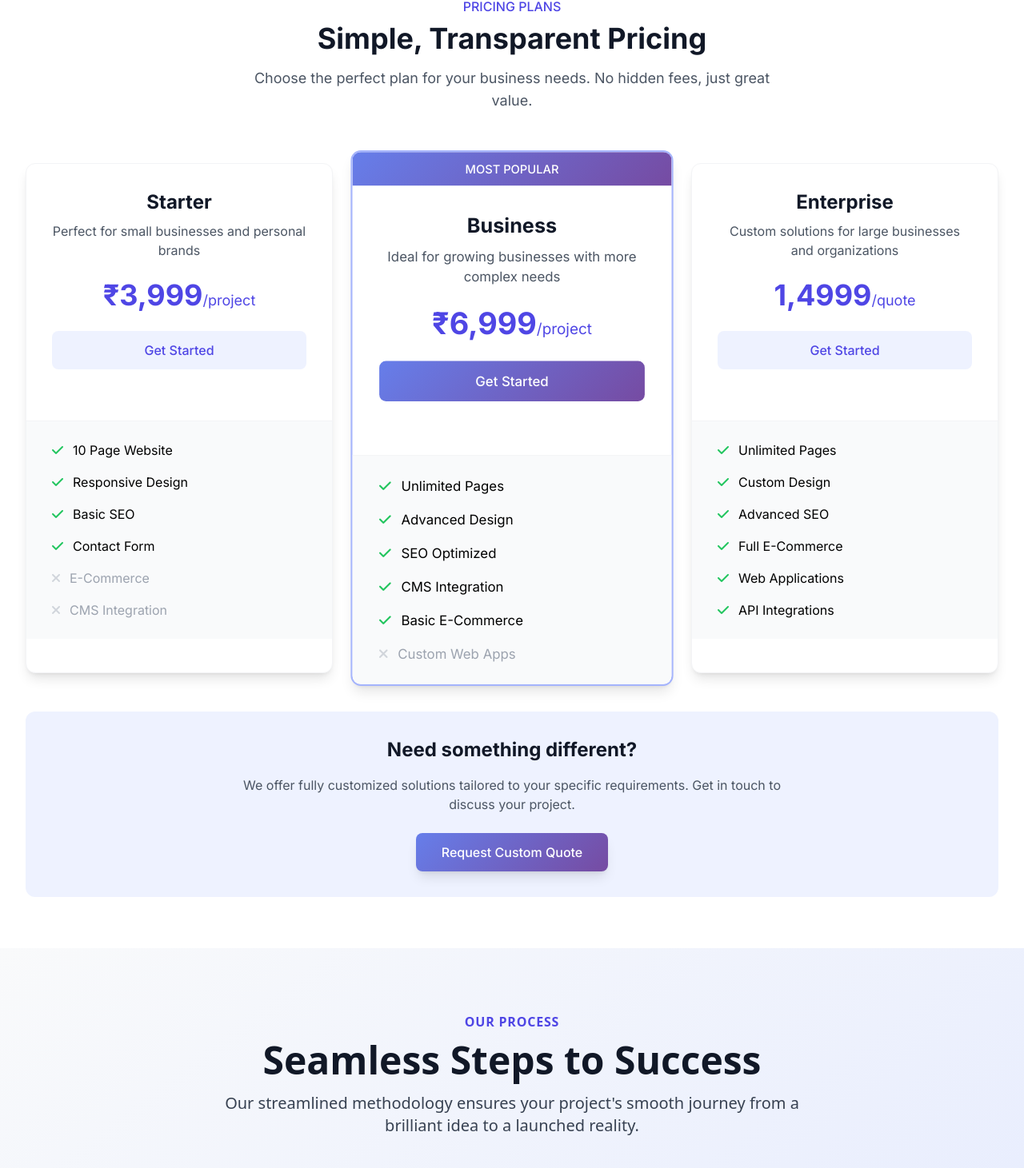
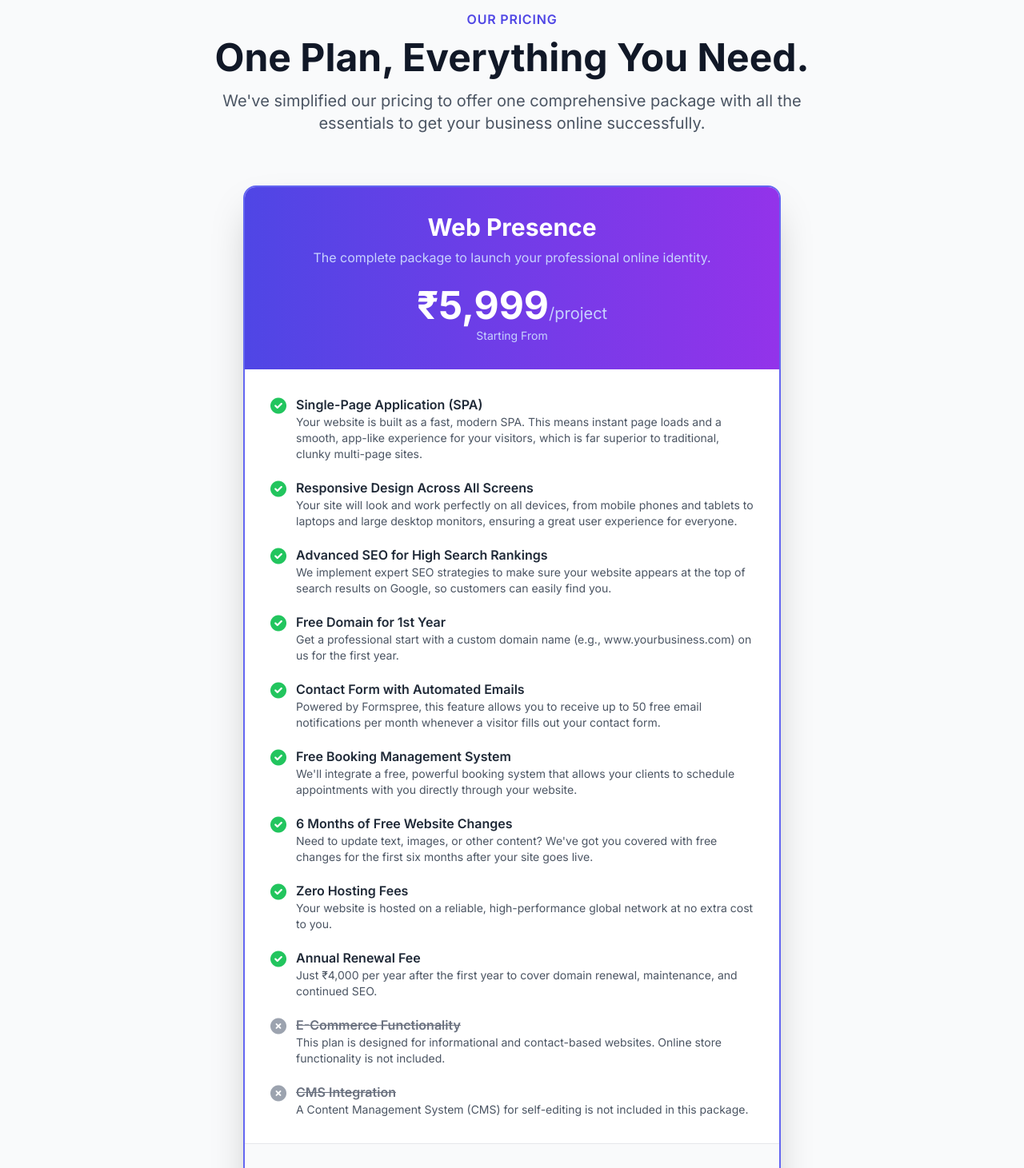
Before and after one commit to BuvaneshPandiyan/SiteOra-1, a React (Create React App) app: page / in a window 1280 px wide. Shown: the part 5226-6687 px from the top of the page at 80% size. Built offline with nearby package versions, Linux system fonts and the light colour scheme.

Commit message:
Update Pricing.js

```diff
--- a/src/components/Pricing.js
+++ b/src/components/Pricing.js
@@ -1,124 +1,144 @@
 import React from 'react';
 
 function Pricing() {
-  const whatsappNumber = "917338816479"; // <--- REPLACE THIS WITH YOUR WHATSAPP NUMBER (e.g., 919876543210)
+  const whatsappNumber = "917338816479"; // Your WhatsApp number
 
-  const pricingPlans = [
-    {
-      name: "Starter",
-      tagline: "Perfect for small businesses and personal brands",
-      price: "₹3,999",
+  // The single, comprehensive pricing plan
+  const mainPlan = {
+    name: "Web Presence",
+    tagline: "The complete package to launch your professional online identity.",
+    price: "₹5,999",
     period: "/project",
     buttonText: "Get Started",
     features: [
-        { text: "10 Page Website", included: true },
-        { text: "Responsive Design", included: true },
-        { text: "Basic SEO", included: true },
-        { text: "Contact Form", included: true },
-        { text: "E-Commerce", included: false },
-        { text: "CMS Integration", included: false },
-      ],
-      popular: false,
+      {
+        title: "Single-Page Application (SPA)",
+        description: "Your website is built as a fast, modern SPA. This means instant page loads and a smooth, app-like experience for your visitors, which is far superior to traditional, clunky multi-page sites.",
+        included: true
       },
       {
-      name: "Business",
-      tagline: "Ideal for growing businesses with more complex needs",
-      price: "₹6,999",
-      period: "/project",
-      buttonText: "Get Started",
-      features: [
-        { text: "Unlimited Pages", included: true },
-        { text: "Advanced Design", included: true },
-        { text: "SEO Optimized", included: true },
-        { text: "CMS Integration", included: true },
-        { text: "Basic E-Commerce", included: true },
-        { text: "Custom Web Apps", included: false },
-      ],
-      popular: true,
+        title: "Responsive Design Across All Screens",
+        description: "Your site will look and work perfectly on all devices, from mobile phones and tablets to laptops and large desktop monitors, ensuring a great user experience for everyone.",
+        included: true
       },
       {
-      name: "Enterprise",
-      tagline: "Custom solutions for large businesses and organizations",
-      price: "1,4999",
-      period: "/quote",
-      buttonText: "Get Started",
-      features: [
-        { text: "Unlimited Pages", included: true },
-        { text: "Custom Design", included: true },
-        { text: "Advanced SEO", included: true },
-        { text: "Full E-Commerce", included: true },
-        { text: "Web Applications", included: true },
-        { text: "API Integrations", included: true },
+        title: "Advanced SEO for High Search Rankings",
+        description: "We implement expert SEO strategies to make sure your website appears at the top of search results on Google, so customers can easily find you.",
+        included: true
+      },
+      {
+        title: "Free Domain for 1st Year",
+        description: "Get a professional start with a custom domain name (e.g., www.yourbusiness.com) on us for the first year.",
+        included: true
+      },
+      {
+        title: "Contact Form with Automated Emails",
+        description: "Powered by Formspree, this feature allows you to receive up to 50 free email notifications per month whenever a visitor fills out your contact form.",
+        included: true
+      },
+      {
+        title: "Free Booking Management System",
+        description: "We'll integrate a free, powerful booking system that allows your clients to schedule appointments with you directly through your website.",
+        included: true
+      },
+      {
+        title: "6 Months of Free Website Changes",
+        description: "Need to update text, images, or other content? We've got you covered with free changes for the first six months after your site goes live.",
+        included: true
+      },
+      {
+        title: "Zero Hosting Fees",
+        description: "Your website is hosted on a reliable, high-performance global network at no extra cost to you.",
+        included: true
+      },
+      {
+        title: "Annual Renewal Fee",
+        description: "Just ₹4,000 per year after the first year to cover domain renewal, maintenance, and continued SEO.",
+        included: true
+      },
+      {
+        title: "E-Commerce Functionality",
+        description: "This plan is designed for informational and contact-based websites. Online store functionality is not included.",
+        included: false
+      },
+      {
+        title: "CMS Integration",
+        description: "A Content Management System (CMS) for self-editing is not included in this package.",
+        included: false
+      },
     ],
-      popular: false,
-    },
-  ];
+  };
 
   // Function to generate the WhatsApp message
   const generateWhatsAppMessage = (plan) => {
-    let message = `Hello! I'm interested in the ${plan.name} plan. Here's what I understand is included:\n\n`;
-    plan.features.forEach(feature => {
-      message += `- ${feature.text}: ${feature.included ? 'Included' : 'Not Included'}\n`;
-    });
-    message += `\nCould you please provide more details or discuss how this plan can meet my needs?`;
-    return encodeURIComponent(message); // Encodes the message for URL
+    let message = `Hello! I'm interested in the ${plan.name} plan (starting from ${plan.price}).\n\nI'm looking for a quote. Thank you!`;
+    return encodeURIComponent(message);
   };
 
   return (
-    <section id="pricing" className="py-16 bg-white">
+    <section id="pricing" className="py-20 bg-gray-50">
       <div className="max-w-7xl mx-auto px-4 sm:px-6 lg:px-8">
         <div className="text-center mb-16">
-          <span className="text-indigo-600 font-medium">PRICING PLANS</span>
-          <h2 className="text-3xl md:text-4xl font-bold text-gray-900 mt-2 mb-4">Simple, Transparent Pricing</h2>
-          <p className="text-lg text-gray-600 max-w-2xl mx-auto">Choose the perfect plan for your business needs. No hidden fees, just great value.</p>
+          <span className="text-indigo-600 font-semibold tracking-wider uppercase">Our Pricing</span>
+          <h2 className="text-4xl md:text-5xl font-extrabold text-gray-900 mt-3 mb-4">One Plan, Everything You Need.</h2>
+          <p className="text-xl text-gray-600 max-w-3xl mx-auto">
+            We've simplified our pricing to offer one comprehensive package with all the essentials to get your business online successfully.
+          </p>
         </div>
 
-        <div className="grid grid-cols-1 md:grid-cols-3 gap-8">
-          {pricingPlans.map((plan, index) => (
-            <div key={index} className={`bg-white rounded-xl shadow-lg overflow-hidden border border-gray-100 hover:border-indigo-300 transition-all duration-300 ${plan.popular ? 'shadow-2xl border-2 border-indigo-300 transform scale-105 z-10' : ''}`}>
-              {plan.popular && (
-                <div className="gradient-bg py-2 text-center">
-                  <span className="text-white text-sm font-medium">MOST POPULAR</span>
+        <div className="flex justify-center">
+          <div className="w-full max-w-2xl bg-white rounded-2xl shadow-2xl overflow-hidden border-2 border-indigo-500 transform hover:scale-105 transition-transform duration-300">
+            <div className="bg-gradient-to-r from-indigo-600 to-purple-600 p-8 text-center">
+              <h3 className="text-3xl font-bold text-white mb-2">{mainPlan.name}</h3>
+              <p className="text-indigo-200 mb-6">{mainPlan.tagline}</p>
+              <div className="text-5xl font-bold text-white">
+                {mainPlan.price}
+                <span className="text-xl font-normal text-indigo-200">{mainPlan.period}</span>
               </div>
-              )}
-              <div className="p-8 text-center">
-                <h3 className="text-2xl font-bold text-gray-900 mb-2">{plan.name}</h3>
-                <p className="text-gray-600 mb-6">{plan.tagline}</p>
-                {/* Price display updated with Rupee symbol */}
-                <div className="text-4xl font-bold text-indigo-600 mb-6">{plan.price}<span className="text-lg font-normal">{plan.period}</span></div>
-                <a
-                  href={`https://wa.me/${whatsappNumber}?text=${generateWhatsAppMessage(plan)}`}
-                  target="_blank"
-                  rel="noopener noreferrer"
-                  className={`block px-6 py-3 font-medium rounded-lg hover:shadow-lg transition-all mb-8 ${plan.popular ? 'gradient-bg text-white' : 'bg-indigo-50 text-indigo-600 hover:bg-indigo-100'}`}
-                >
-                  {plan.buttonText}
-                </a>
+               <p className="text-sm text-indigo-200 mt-1">Starting From</p>
             </div>
-              <div className="border-t border-gray-100 px-8 py-6 bg-gray-50">
-                <ul className="space-y-4">
-                  {plan.features.map((feature, idx) => (
-                    <li key={idx} className={`flex items-center ${!feature.included ? 'text-gray-400' : ''}`}>
-                      <i className={`fas ${feature.included ? 'fa-check text-green-500' : 'fa-times text-gray-300'} mr-3`}></i>
-                      <span>{feature.text}</span>
+
+            <div className="px-8 py-8">
+              <ul className="space-y-5">
+                {mainPlan.features.map((feature, idx) => (
+                  <li key={idx} className="flex items-start">
+                    <div className="flex-shrink-0">
+                      <i className={`fas ${feature.included ? 'fa-check-circle text-green-500' : 'fa-times-circle text-gray-400'} text-xl mr-3 mt-1`}></i>
+                    </div>
+                    <div>
+                      <span className={`font-semibold ${!feature.included ? 'text-gray-500 line-through' : 'text-gray-800'}`}>{feature.title || feature.text}</span>
+                      {feature.description && <p className="text-sm text-gray-600">{feature.description}</p>}
+                    </div>
                   </li>
                 ))}
               </ul>
             </div>
+
+            <div className="p-8 bg-gray-50 border-t">
+              <a
+                href={`https://wa.me/${whatsappNumber}?text=${generateWhatsAppMessage(mainPlan)}`}
+                target="_blank"
+                rel="noopener noreferrer"
+                className="block w-full text-center px-6 py-4 font-semibold rounded-lg bg-gradient-to-r from-indigo-600 to-purple-600 text-white shadow-lg hover:shadow-xl transform hover:scale-105 transition-all duration-300"
+              >
+                {mainPlan.buttonText}
+              </a>
             </div>
-          ))}
+          </div>
         </div>
 
-        <div className="mt-12 bg-indigo-50 rounded-xl p-8 text-center">
-          <h3 className="text-2xl font-bold text-gray-900 mb-4">Need something different?</h3>
-          <p className="text-gray-600 mb-6 max-w-2xl mx-auto">We offer fully customized solutions tailored to your specific requirements. Get in touch to discuss your project.</p>
+        <div className="mt-16 bg-indigo-50 rounded-2xl p-8 text-center border border-indigo-100">
+          <h3 className="text-2xl font-bold text-gray-900 mb-4">Need a More Customized Plan?</h3>
+          <p className="text-gray-700 mb-6 max-w-2xl mx-auto">
+            If you're looking for a solution at a different price point, give us a call. We're happy to discuss your needs and see what we can do to create a plan that fits your budget.
+          </p>
           <a
-            href={`https://wa.me/${whatsappNumber}?text=${encodeURIComponent("Hello! I'm interested in a custom solution. Could you please provide more details?")}`}
+            href={`https://wa.me/${whatsappNumber}?text=${encodeURIComponent("Hello! I'm interested in a custom website plan. Can we discuss my budget and requirements?")}`}
             target="_blank"
             rel="noopener noreferrer"
-            className="inline-block px-8 py-3 gradient-bg text-white font-medium rounded-lg shadow-lg hover:shadow-xl transition-all duration-300"
+            className="inline-block px-8 py-3 bg-white text-indigo-600 font-semibold rounded-lg shadow-md hover:shadow-lg transition-all duration-300 border border-indigo-200"
           >
-            Request Custom Quote
+            Request a Custom Quote
           </a>
         </div>
       </div>
```
Lines whose indentation alone changed are shown as unchanged.
